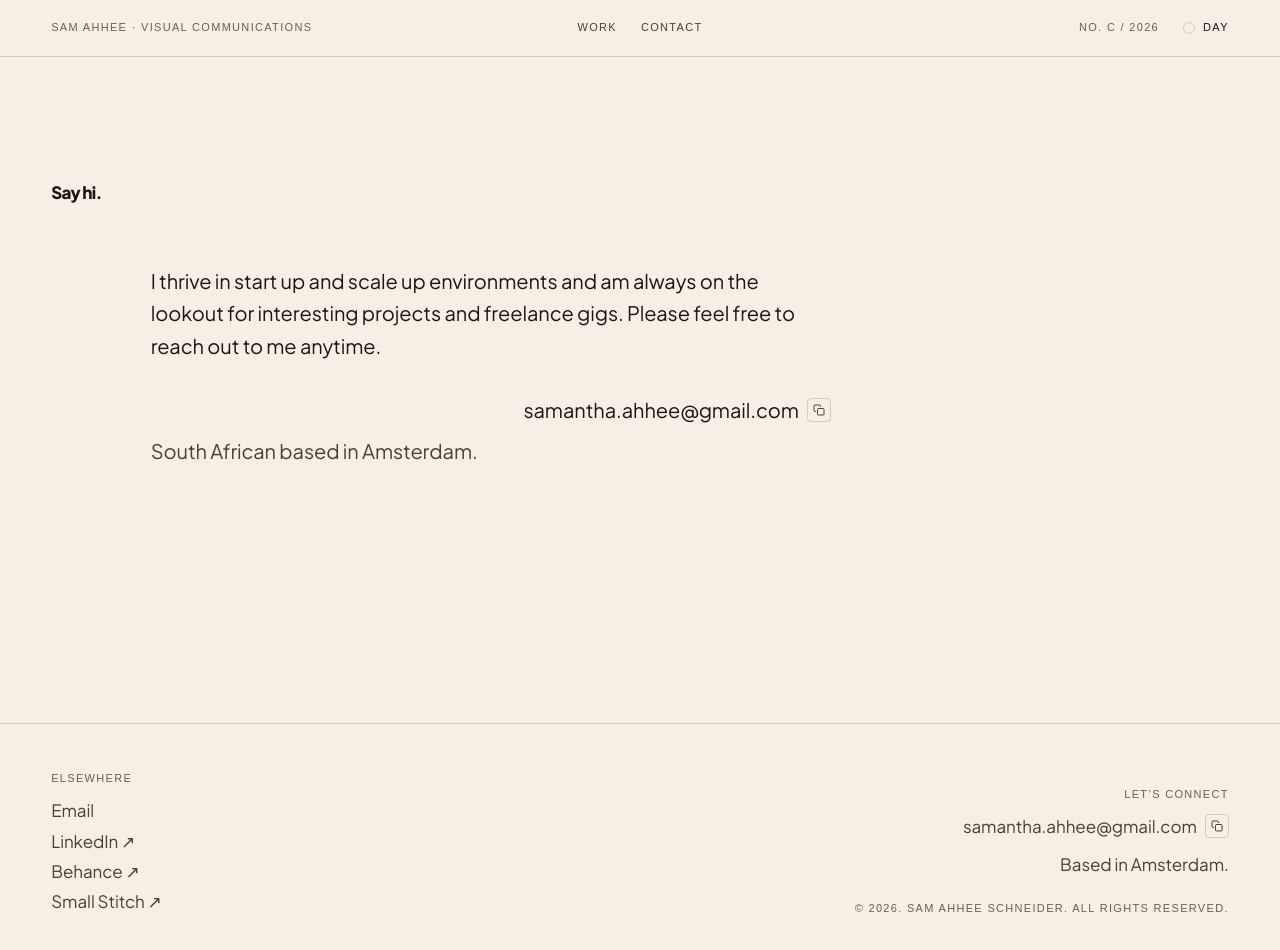
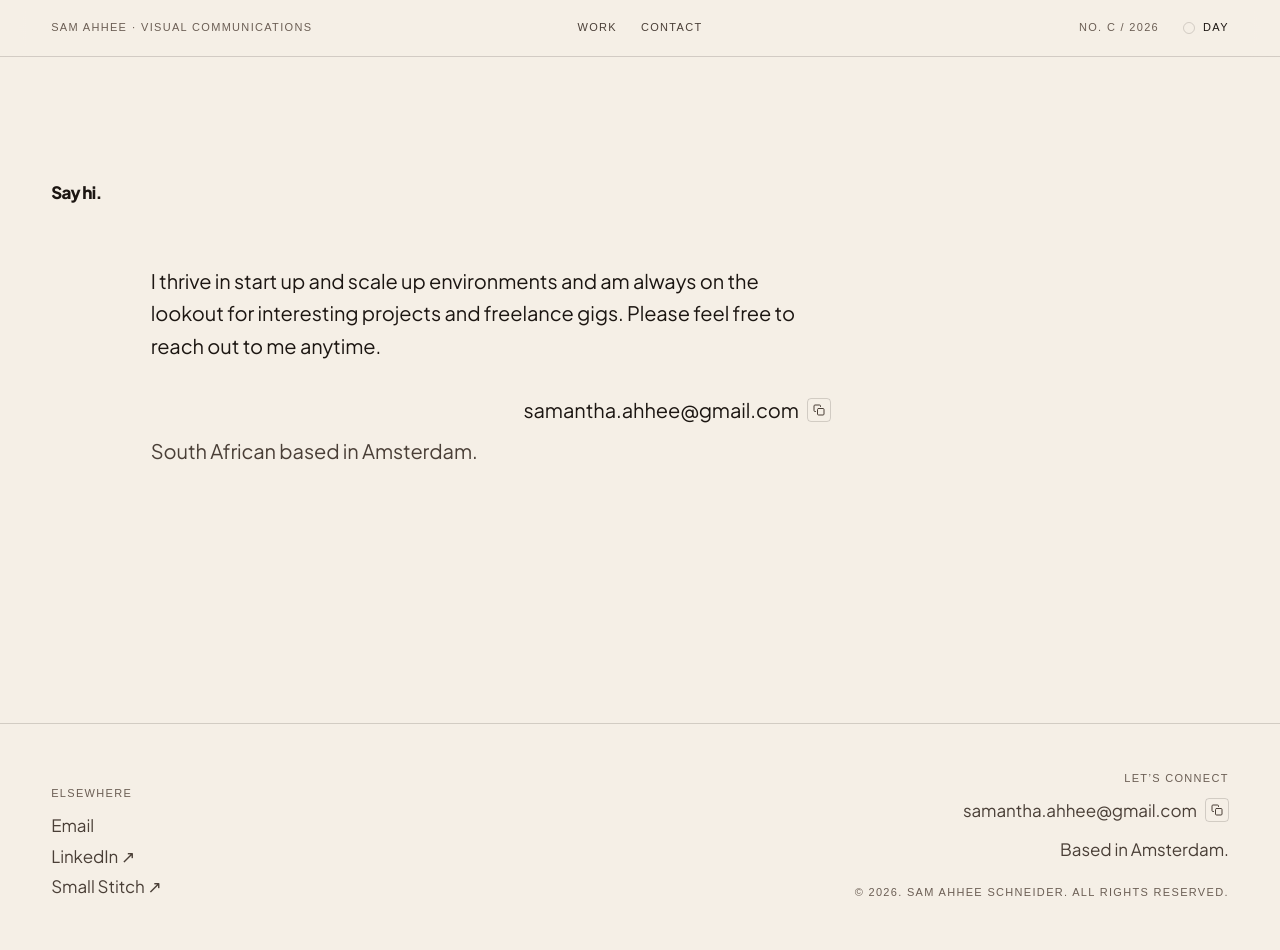
Before and after one commit to samanthaahhee/sams-portfolio, a Next.js app: page /contact in a window 1280 px wide. Shown: the top 950 px of the page. Built offline with nearby package versions, Linux system fonts and the light colour scheme; a web font is replaced by a local one.

Commit message:
Drop Behance link from site footer

```diff
--- a/src/components/site-footer.tsx
+++ b/src/components/site-footer.tsx
@@ -31,16 +31,6 @@ export function SiteFooter() {
             </li>
             <li>
               <a
-                href="https://www.behance.net/"
-                className="hover:text-[color:var(--ink)] transition-colors"
-                target="_blank"
-                rel="noreferrer"
-              >
-                Behance ↗
-              </a>
-            </li>
-            <li>
-              <a
                 href="https://smallstitch.club"
                 className="hover:text-[color:var(--ink)] transition-colors"
                 target="_blank"
```
